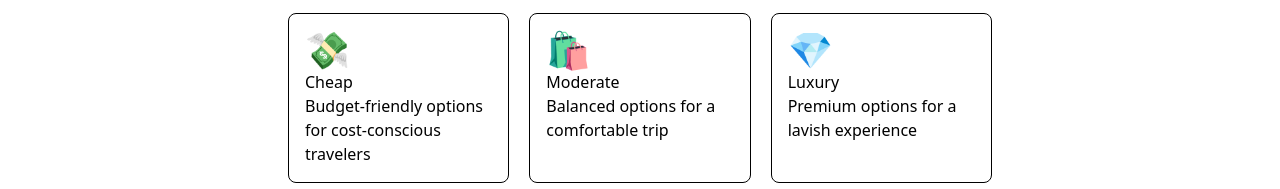
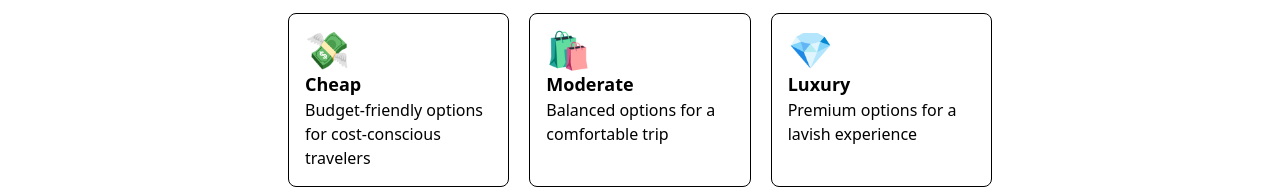
Before and after one commit to Shrilesh-Dhobale/AI-Trip-Planner, a React (Vite) app: page /create-trip in a window 1280 px wide. Shown: the part 555-744 px from the top of the page. Built offline with nearby package versions, Linux system fonts and the light colour scheme; no server answers.

Commit message:
Styling added for budget

```diff
--- a/src/create-trip/index.jsx
+++ b/src/create-trip/index.jsx
@@ -34,7 +34,7 @@ function CreateTrip() {
             {SelectBudgetOptions.map((item,index)=>(
               <div key={index} className='p-4 border rounded-lg hover:shadow'>
                 <h2 className='text-4xl'>{item.icon}</h2>
-                <h2>{item.title}</h2>
+                <h2 className='font-bold text-lg'>{item.title}</h2>
                 <p>{item.desc}</p>
               </div>
           ))}
```
